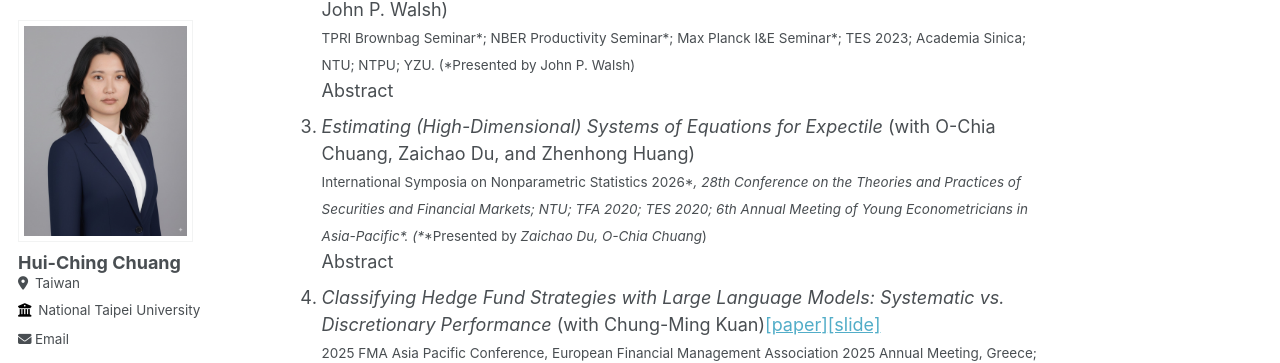
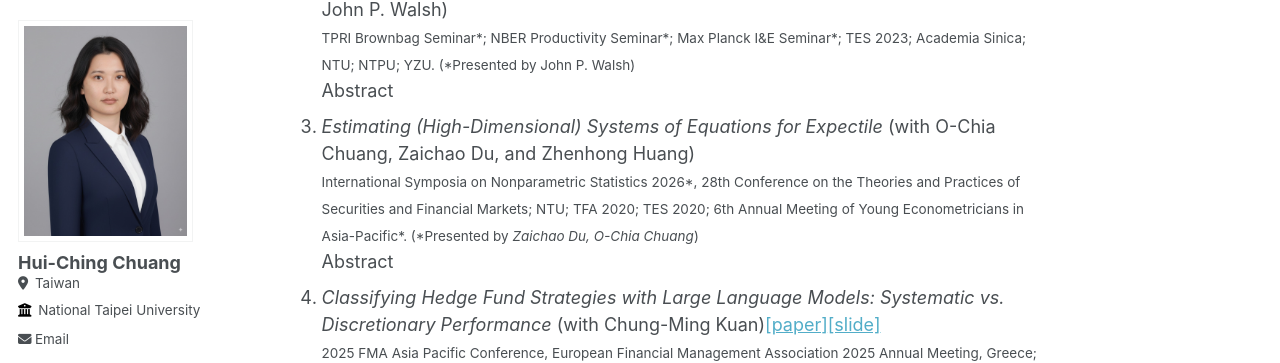
Before and after one commit to hcchuang/hcchuang.github.io, a Jekyll site: the page built from _pages/about.md, in a window 1280 px wide and 900 px high, scrolled down 447 px. Shown: the part 86-449 px from the top of the window. Built offline with Jekyll 4.4.1, drawn with Linux system fonts in a browser that asks for light colours; some web fonts are replaced.

```diff
--- a/_pages/about.md
+++ b/_pages/about.md
@@ -56,7 +56,7 @@ Hui-Ching Chuang is an Associate Professor in the Department of Statistics at Na
 
 
 3. _Estimating (High-Dimensional) Systems of Equations for Expectile_ (with O-Chia Chuang, Zaichao Du, and Zhenhong Huang)
-   <small> International Symposia on Nonparametric Statistics 2026\**, 28th Conference on the Theories and Practices of Securities and Financial Markets; NTU; TFA 2020; TES 2020; 6th Annual Meeting of Young Econometricians in Asia-Pacific\*. (\**\*Presented by <em>Zaichao Du, O-Chia Chuang</em>)</small>
+   <small> International Symposia on Nonparametric Statistics 2026\*, 28th Conference on the Theories and Practices of Securities and Financial Markets; NTU; TFA 2020; TES 2020; 6th Annual Meeting of Young Econometricians in Asia-Pacific\*. (\*Presented by <em>Zaichao Du, O-Chia Chuang</em>)</small>
    <details>
      <summary>Abstract</summary>
      <div class="abstract-body">
```
